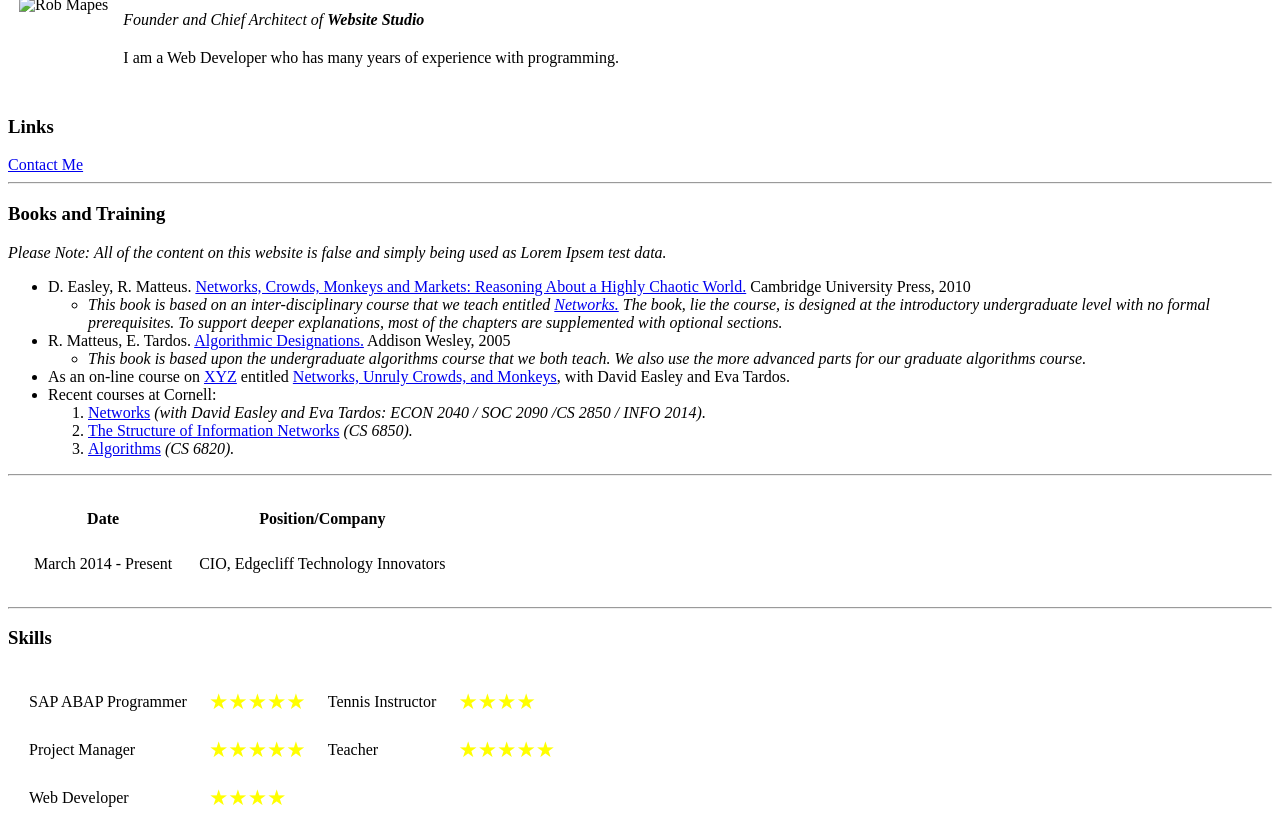
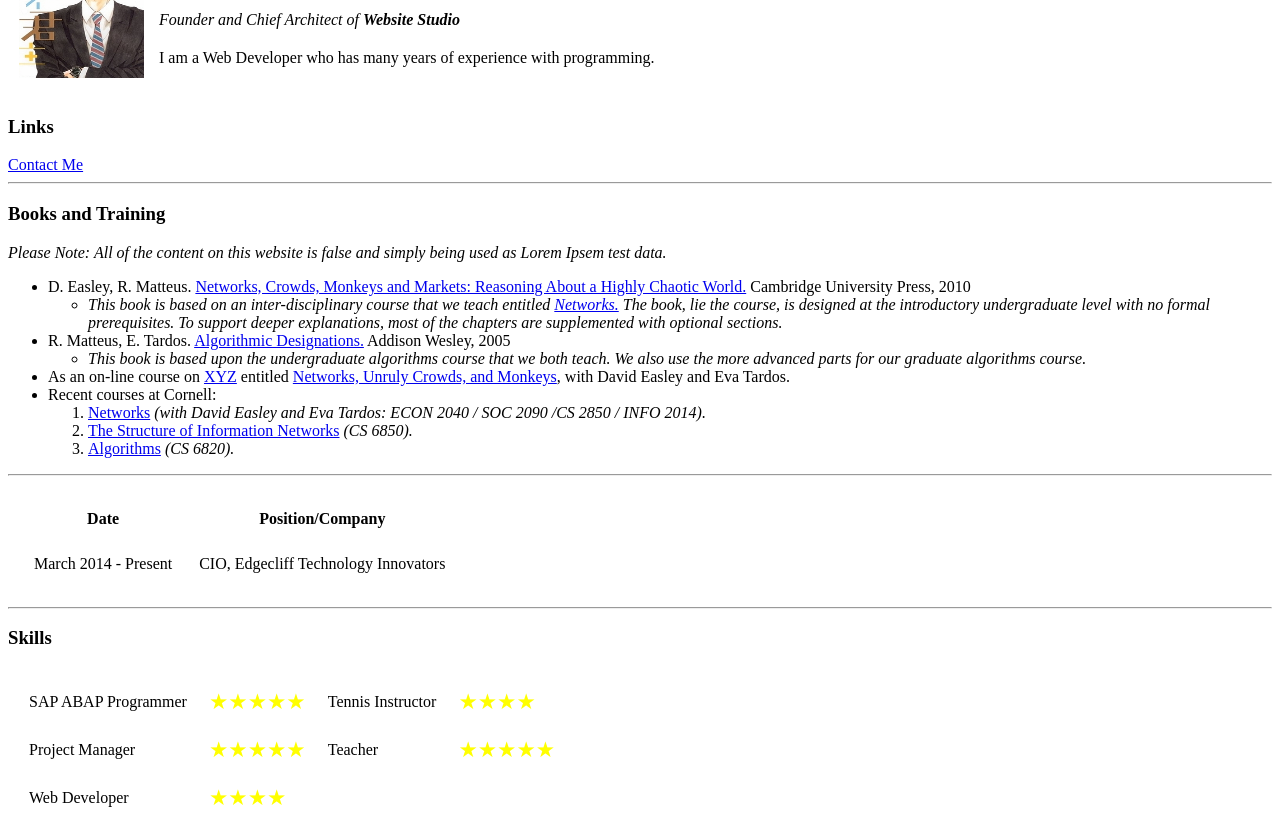
Before and after one commit to robmapes/testsite_cv, a plain HTML site: page index.html in a window 1280 px wide. Shown: the part 95-935 px from the top of the page. Drawn offline with Linux system fonts and the light colour scheme.

Commit message:
Add files via upload

```diff
--- a/index.html
+++ b/index.html
@@ -9,7 +9,7 @@
 <body>
   <table cellspacing="10">
     <tr>
-      <td><img src="images/head-shot.png" alt="Rob Mapes" style="width:125px;height:150px;"></td>
+      <td><img src="head-shot.png" alt="Rob Mapes" style="width:125px;height:150px;"></td>
       <td>
         <table>
           <tr>
```
